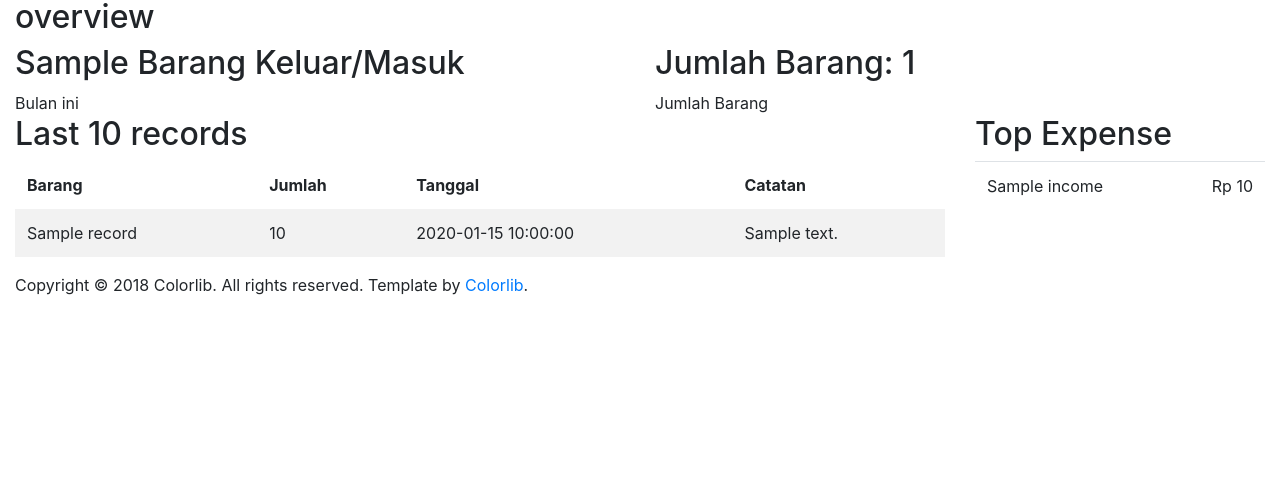
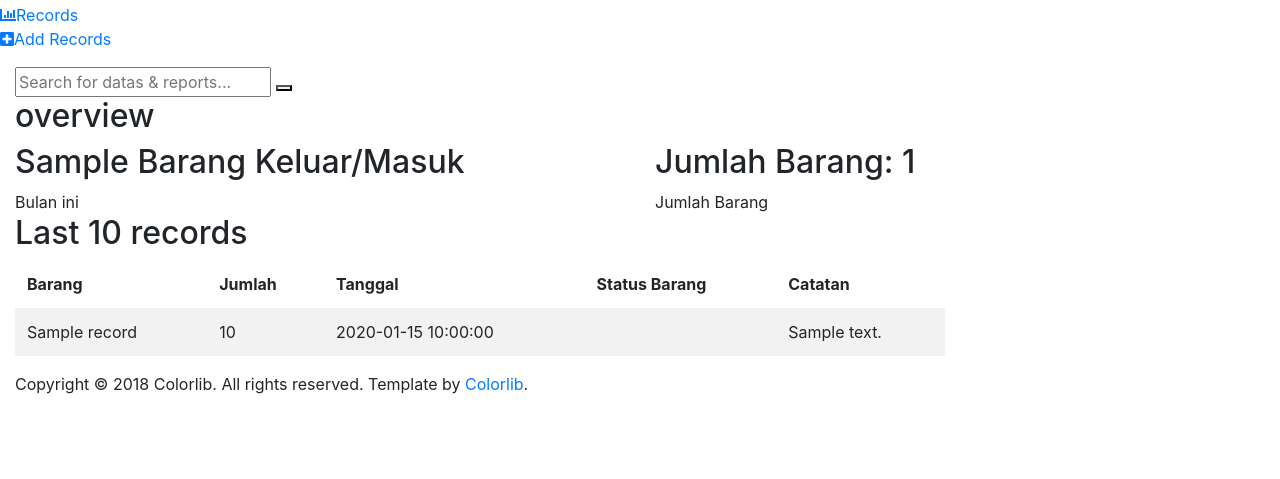
Before and after one commit to aliefauzan/tubesPBO, a CodeIgniter app: the page made by money-tracker/application/views/dashboard.php in a window 1280 px wide. Shown: the part 321-800 px from the top of the page. Run offline with CodeIgniter, Linux system fonts and the light colour scheme; the template is opened without the code that fills it: most values are stand-ins (such as "Sample title", 1, 10 or a date in 2020); some libraries are stand-ins or nearby versions.

Commit message:
remove dashboard expense

```diff
--- a/money-tracker/application/views/dashboard.php
+++ b/money-tracker/application/views/dashboard.php
@@ -43,7 +43,7 @@
                 <div class="container-fluid">
                     <div class="header-mobile-inner">
                         <a class="logo" href="index.html">
-                            <img src="<?php echo base_url(); ?>assets/images/icon/logo.png" alt="CoolAdmin" />
+                            <img src="<?php echo base_url(); ?>assets/images/icon/logo.jpg" alt="CoolAdmin" />
                         </a>
                         <button class="hamburger hamburger--slider" type="button">
                             <span class="hamburger-box">
@@ -75,7 +75,7 @@
         <aside class="menu-sidebar d-none d-lg-block">
             <div class="logo">
                 <a href="#">
-                    <img src="<?php echo base_url(); ?>assets/images/icon/logo.png" alt="Cool Admin" />
+                    <img src="<?php echo base_url(); ?>assets/images/icon/logo.jpg" alt="Cool Admin" />
                 </a>
             </div>
             <div class="menu-sidebar__content js-scrollbar1">
@@ -173,6 +173,7 @@
                                                 <th>Barang</th>
                                                 <th>Jumlah</th>
                                                 <th>Tanggal</th>
+                                                <th>Status Barang</th>
                                                 <th>Catatan</th>
                                             </tr>
                                         </thead>
@@ -182,30 +183,17 @@
                                                     <td><?php echo $record['name']; ?></td>
                                                     <td><?php echo $record['amount']; ?></td>
                                                     <td><?php echo $record['date']; ?></td>
+                                                    <td>
+                                                        <?php
+                                                        echo $record['is_masuk'] ? 'Masuk' : '';
+                                                        echo $record['is_keluar'] ? 'Keluar' : '';
+                                                        ?>
+                                                    </td>
                                                     <td><?php echo $record['notes']; ?></td>
                                                 </tr>
                                             <?php } ?>
                                         </tbody>
                                     </table>
-                                </div>
-                            </div>
-                            <div class="col-lg-3">
-                                <h2 class="title-1 m-b-25">Top Expense</h2>
-                                <div class="au-card au-card--bg-blue au-card-top-countries m-b-40">
-                                    <div class="au-card-inner">
-                                        <div class="table-responsive">
-                                            <table class="table table-top-countries">
-                                                <tbody>
-                                                    <?php foreach($incomes as $income) { ?>
-                                                    <tr>
-                                                        <td><?php echo $income["name"]; ?></td>
-                                                        <td class="text-right">Rp <?php echo $income["amount"]; ?></td>
-                                                    </tr>
-                                                    <?php } ?>
-                                                </tbody>
-                                            </table>
-                                        </div>
-                                    </div>
                                 </div>
                             </div>
                         </div>
```
Lines whose indentation alone changed are shown as unchanged.
